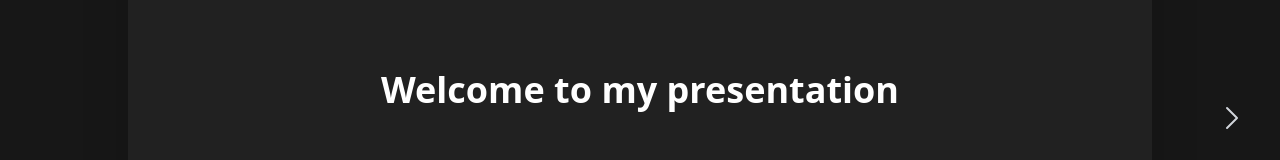
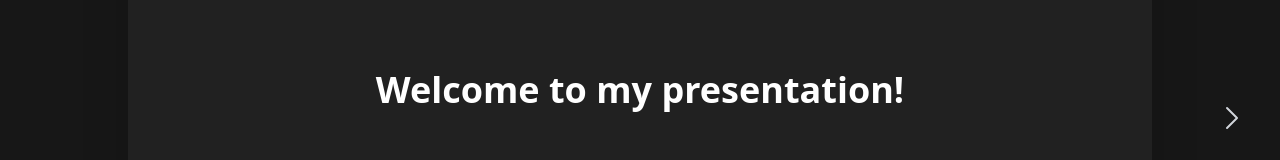
Before and after one commit to lraveri/js-course, a React (Create React App) app: page / in a window 1280 px wide. Shown: the part 282-442 px from the top of the page. Built offline with nearby package versions, Linux system fonts and the light colour scheme.

Commit message:
chore: release

```diff
--- a/src/components/slides/Slide1.js
+++ b/src/components/slides/Slide1.js
@@ -1,7 +1,7 @@
 export default function Slide1() {
     return (
         <div className="flex items-center justify-center h-full">
-            <h1 className="text-4xl font-bold text-white">Welcome to my presentation</h1>
+            <h1 className="text-4xl font-bold text-white">Welcome to my presentation!</h1>
         </div>
     );
 }
```
